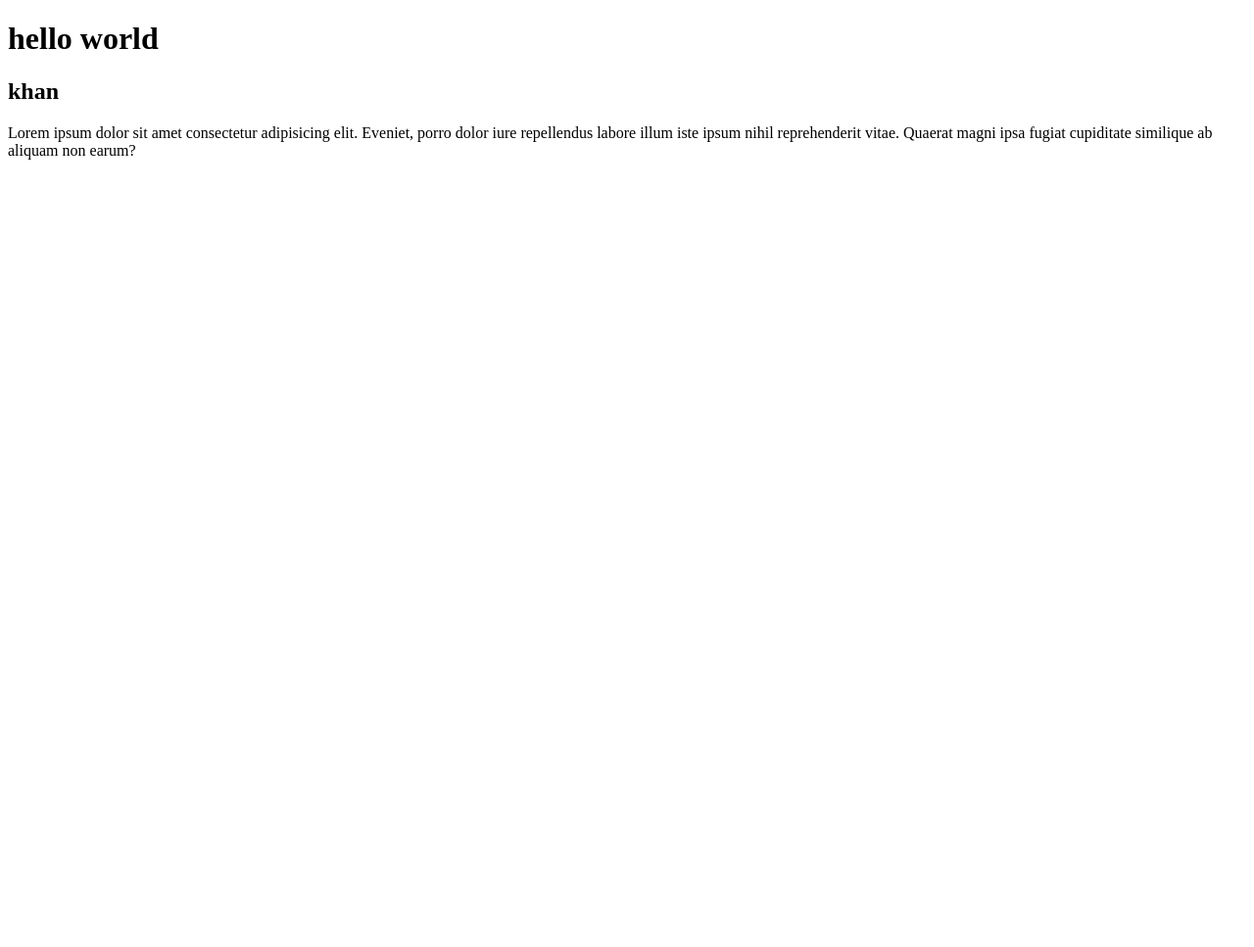
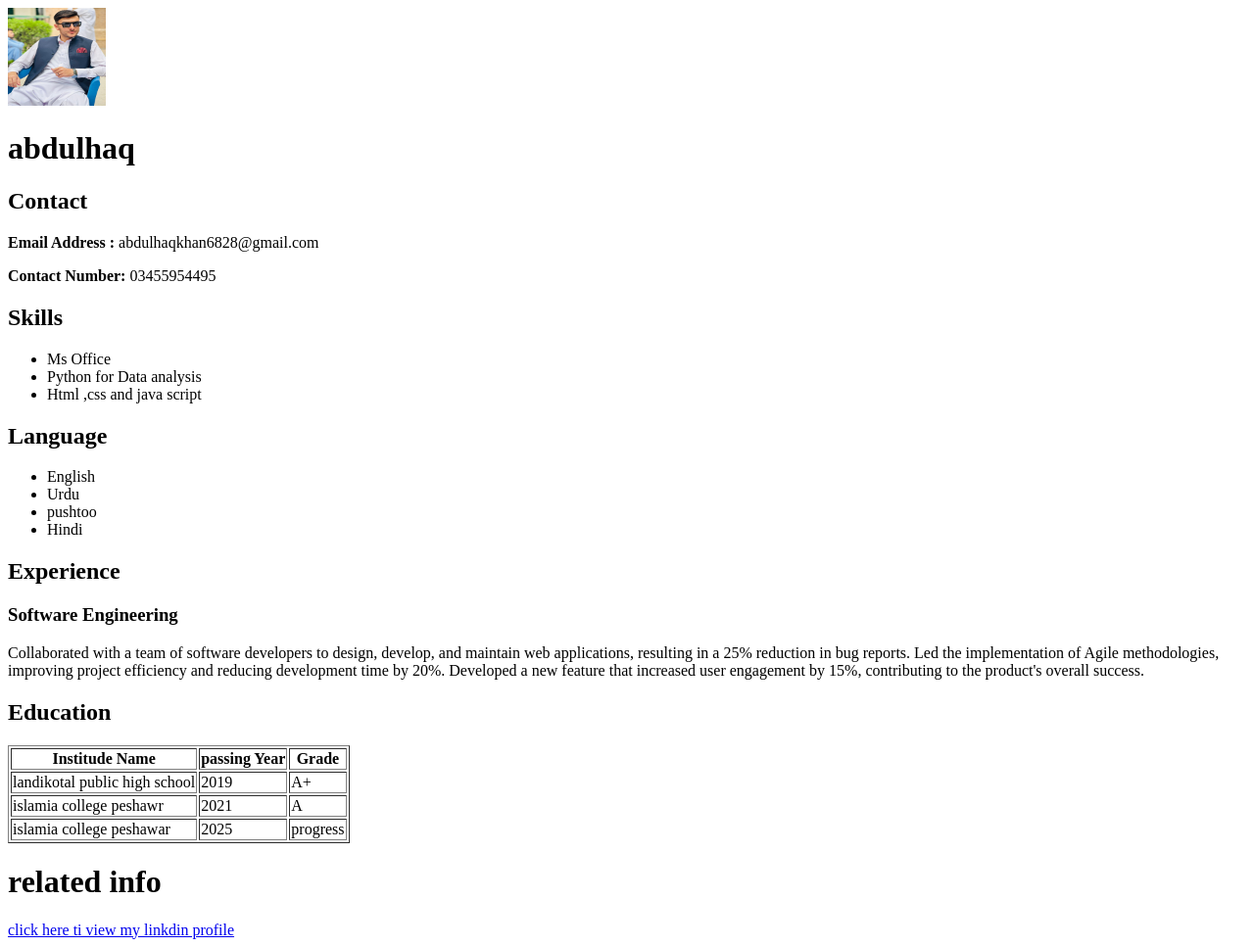
Before and after one commit to abdulhaqafridi/2nd-text, a plain HTML site: page index.html in a window 1280 px wide. Shown: the whole page at 98% size. Before the commit the page ends 800 px from the top, so only its background shows below. Drawn offline with Linux system fonts and the light colour scheme.

Commit message:
this my CV

```diff
--- a/index.html
+++ b/index.html
@@ -3,12 +3,63 @@
 <head>
     <meta charset="UTF-8">
     <meta name="viewport" content="width=device-width, initial-scale=1.0">
-    <title>Document</title>
+    <title> My Resume Page </title>
 </head>
 <body>
-    <h1>hello world </h1>
-    <h2>khan</h2>
-    <p>Lorem ipsum dolor sit amet consectetur adipisicing elit. Eveniet, porro dolor iure repellendus labore illum iste ipsum nihil reprehenderit vitae. Quaerat magni ipsa fugiat cupiditate similique ab aliquam non earum?</p>
-
+    <img src="./IMG-20230504-WA0041.jpg" alt="Not Found" width ="100" height="100">
+    <h1> abdulhaq </h1>
+    <h2> Contact </h2>
+    <p><b>Email Address :</b> abdulhaqkhan6828@gmail.com</p>
+    <p><b>Contact Number:</b>  03455954495</p>
+    <h2> Skills </h2>
+    <ul>
+        <li>Ms Office</li>
+        <li>Python for Data analysis</li>
+        <li>Html ,css and java script</li>
+    </ul>
+    <h2>Language </h2>
+    <ul>
+        <li>English</li>
+        <li>Urdu</li>
+        <li>pushtoo</li>
+        <li>Hindi</li>
+    </ul>
+    <h2>Experience</h2>
+    <p>
+        <h3><b>Software Engineering</b></h3>
+        Collaborated with a team of software developers to design, develop, and maintain web applications, resulting in a 25% reduction in bug reports.
+        Led the implementation of Agile methodologies, improving project efficiency and reducing development time by 20%.
+        Developed a new feature that increased user engagement by 15%, contributing to the product's overall success.
+    </p>
+    <h2> Education </h2>
+    <table>
+        <table border="apx" >
+        <thead>
+        <tr>
+            <th>Institude Name</th>
+            <th>passing Year</th>
+            <th>Grade</th>
+        </thead>
+        <tbody>
+        </tr>
+        <tr>
+            <td>landikotal public high school</td>
+            <td>2019</td>
+            <td>A+</td>
+        </tr>
+        <tr>
+            <td>islamia college peshawr</td>
+            <td>2021</td>
+            <td>A</td>
+        </tr>
+        <tr>
+            <td> islamia college peshawar</td>
+            <td>2025</td>
+            <td>progress</td>
+        </tr>
+    </tbody>
+    </table>
+    <h1>related info</h1>
+    <a href="https://www.linkedin.com/in/abdul-haqafridi95">click here ti view my linkdin profile</a>
 </body>
 </html>
```
Also changed, not shown: IMG-20230504-WA0041.jpg (added).
